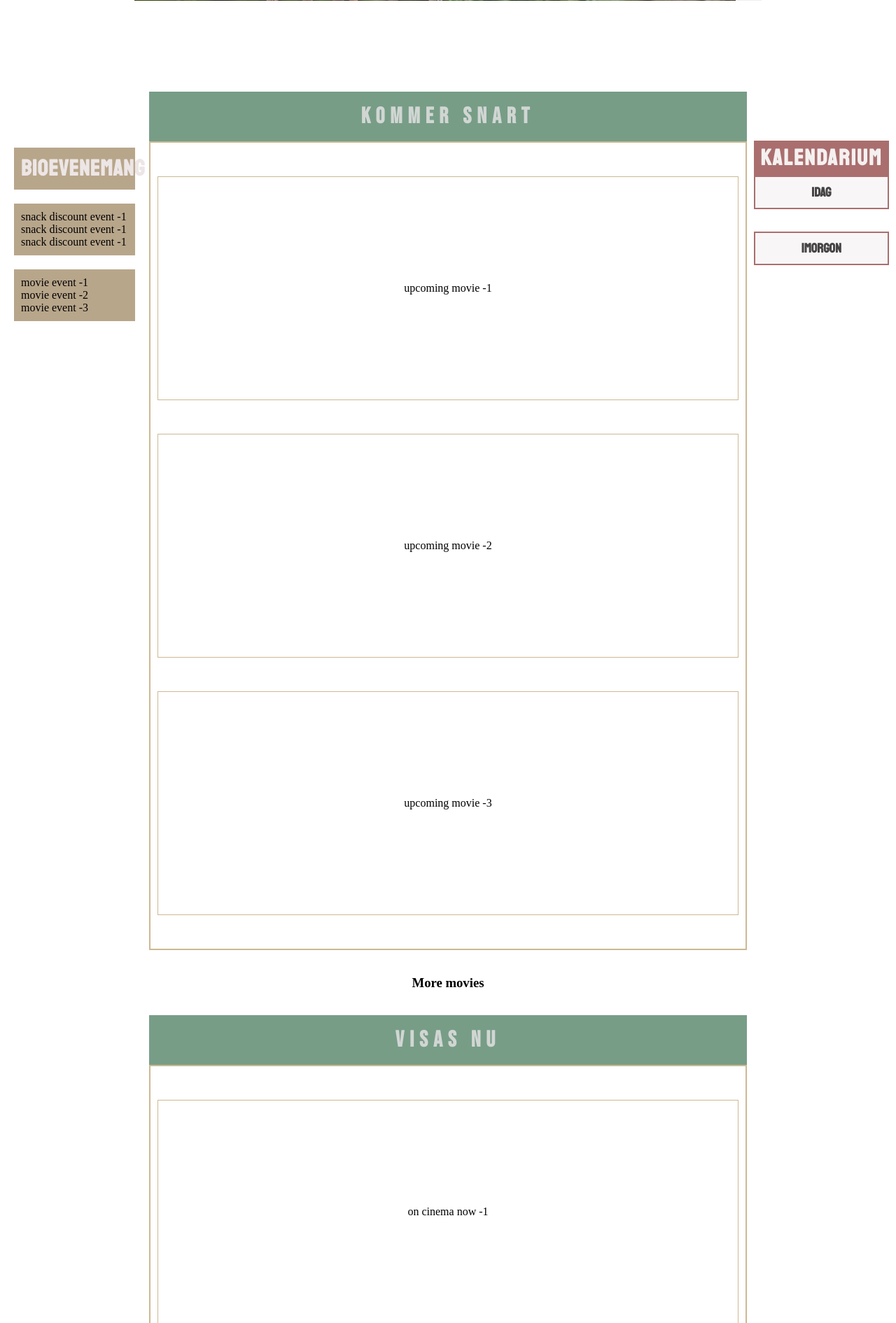
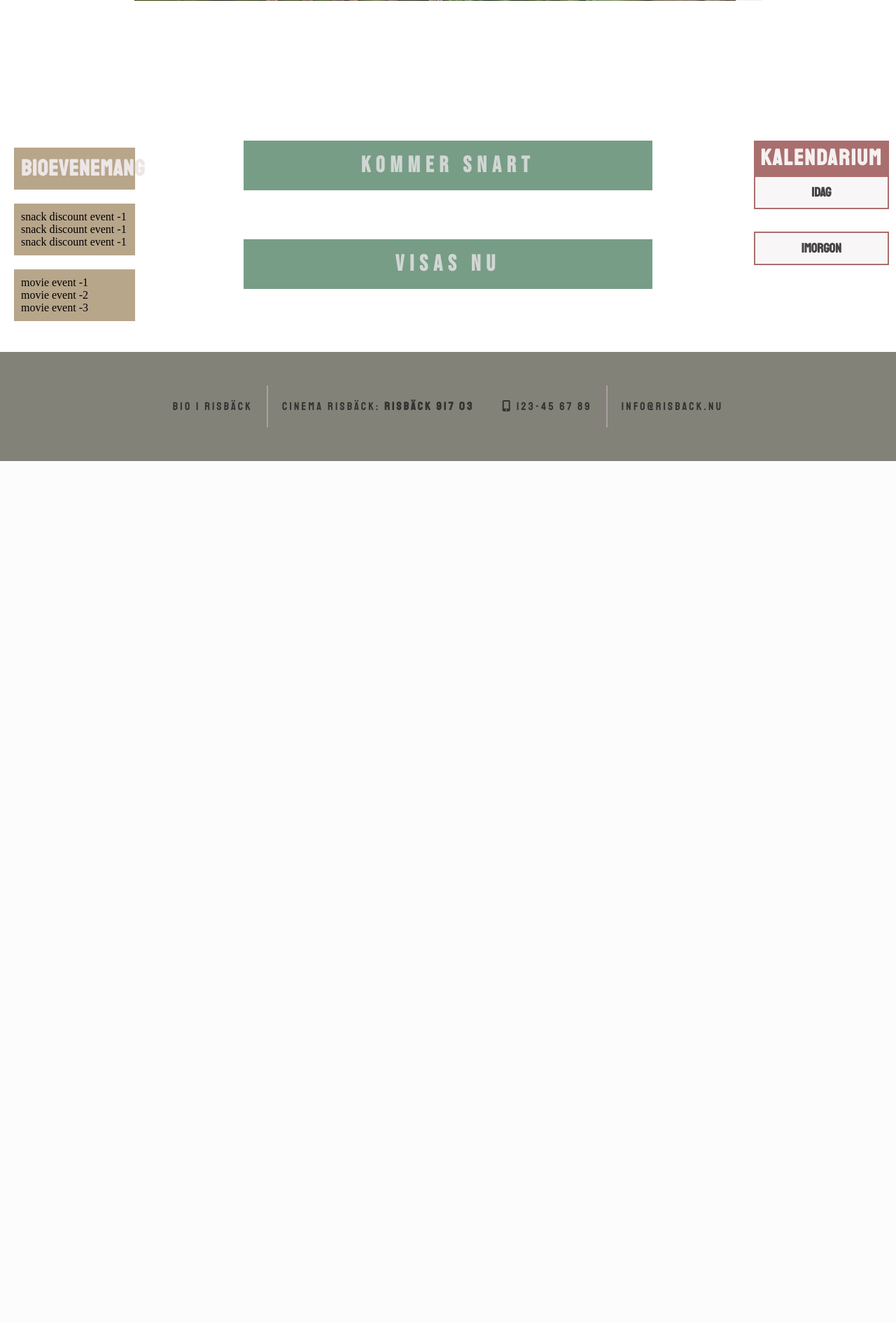
Before and after one commit to kaulfield23/grupp-d, a PHP site: page / in a window 1280 px wide. Shown: the part 2661-4552 px from the top of the page at 70% size. After the commit the page ends 3320 px from the top, so only its background shows below. Run offline with PHP 8.4, Linux system fonts and the light colour scheme; style sheets or scripts are compiled from the project's sources; some libraries are stand-ins or nearby versions.

Commit message:
solve merge conflict

```diff
--- a/index.html
+++ b/index.html
@@ -108,21 +108,13 @@
           <div class="mEvents events">movie event -3</div>
         </div>
       </div>
-      <div class="movies" id="movies">
-        <h1 class="categoryForMovies">Kommer snart</h1>
-        <div class="movieContainer" id="movieContainer">
-          <div class="upcomingMovie movieLists">upcoming movie -1</div>
-          <div class="upcomingMovie movieLists">upcoming movie -2</div>
-          <div class="upcomingMovie movieLists">upcoming movie -3</div>
+      <div class="movies">
+        <div class="movieContainer comingSoon">
+          <h1 class="categoryForMovies">Kommer snart</h1>
         </div>
-        <h3 class="moreMovies">More movies</h3>
-        <h1 class="categoryForMovies">Visas nu</h1>
-        <div class="movieContainer">
-          <div class="onNowMovie movieLists">on cinema now -1</div>
-          <div class="onNowMovie movieLists">on cinema now -2</div>
-          <div class="onNowMovie movieLists">on cinema now -3</div>
+        <div class="movieContainer onCinemaNow">
+          <h1 class="categoryForMovies">Visas nu</h1>
         </div>
-        <h3 class="moreMovies">More movies</h3>
       </div>
       <div class="availableMovies">
         <h1 class="kalendarium">kalendarium</h1>
--- a/src/js/main.js
+++ b/src/js/main.js
@@ -2,10 +2,12 @@ import { carousel } from "./carousel";
 import { renderCinemaCommercial } from "./commercial";
 import { navbarResponsive } from "./navbar";
 import { availableMovies } from "./availableMovies";
+import { renderBanners } from "./pages/movieBanners";
 
 (() => {
   carousel();
   navbarResponsive();
   renderCinemaCommercial();
   availableMovies();
+  renderBanners();
 })();
--- a/src/scss/indexPage/_footer.scss
+++ b/src/scss/indexPage/_footer.scss
@@ -1,4 +1,5 @@
 .footer {
+  margin-top: 20px;
   letter-spacing: 0.2rem;
   a {
     text-decoration: none;
--- a/src/scss/indexPage/_mainContainer.scss
+++ b/src/scss/indexPage/_mainContainer.scss
@@ -61,31 +61,42 @@
     color: rgb(209, 214, 211);
     transition: background-color 0.5s ease;
     width: 340px;
-    margin: 0 auto;
+    margin: 70px auto;
     &:hover {
       background-color: rgb(91, 133, 111);
     }
     @include desktop {
-      width: 100%;
+      width: 70%;
     }
-  }
-  .moreMovies {
-    text-align: center;
-    margin: 2.2rem 0;
-    cursor: pointer;
   }
   grid-column: 3/11;
   .movieContainer {
-    border: 2px solid rgb(204, 185, 146);
     padding: 0 10px;
     text-align: center;
-    .movieLists {
-      border: 1px solid rgb(204, 185, 146);
-      padding: 80px 0;
-      margin: 1rem 0;
-      @include desktop {
-        padding: 150px 0;
-        margin: 3rem 0;
+    .movieIndex {
+      position: relative;
+      margin: 15px 0;
+      img {
+        width: 100%;
+      }
+      .movieBannerTitle {
+        position: absolute;
+        bottom: 2%;
+        left: 3px;
+        color: white;
+        font-family: "anton";
+        font-size: 15px;
+        @include desktop {
+          font-size: 30px;
+        }
+      }
+      .movieBannerDate {
+        position: absolute;
+        top: 2%;
+        right: 2%;
+        color: white;
+        font-size: 20px;
+        font-family: "anton";
       }
     }
   }
```
Also changed, not shown: src/data.json (+11 -10 lines), src/img/bannerImg/drottning-margareta_60a7cfd5a3775-1.jpg (deleted), src/img/bannerImg/sword.jpg, src/img/carousel/boss-baby.jpg.
